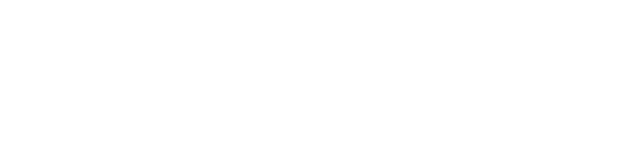
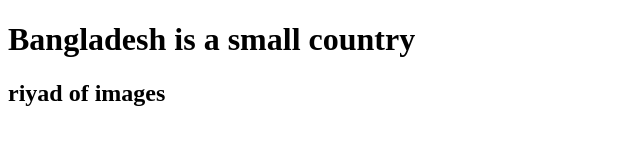
Before and after one commit to rejwanmia/my-first-bangla, a plain HTML site: page index.html in a window 1280 px wide. Shown: the whole page, without its empty margins (0-640 px from the left). Drawn offline with Linux system fonts and the light colour scheme.

Commit message:
git added index.html and riyad

```diff
--- a/index.html
+++ b/index.html
@@ -4,8 +4,10 @@
     <meta charset="UTF-8">
     <meta name="viewport" content="width=, initial-scale=1.0">
     <title>my first bangla</title>
+    <link rel="stylesheet" href="riyad.css"
 </head>
 <body>
-
+    <h1>Bangladesh is a small country</h1>
+    <h2> riyad of images</h2>
 </body>
 </html>
```
Also changed, not shown: riyad.css (added).
